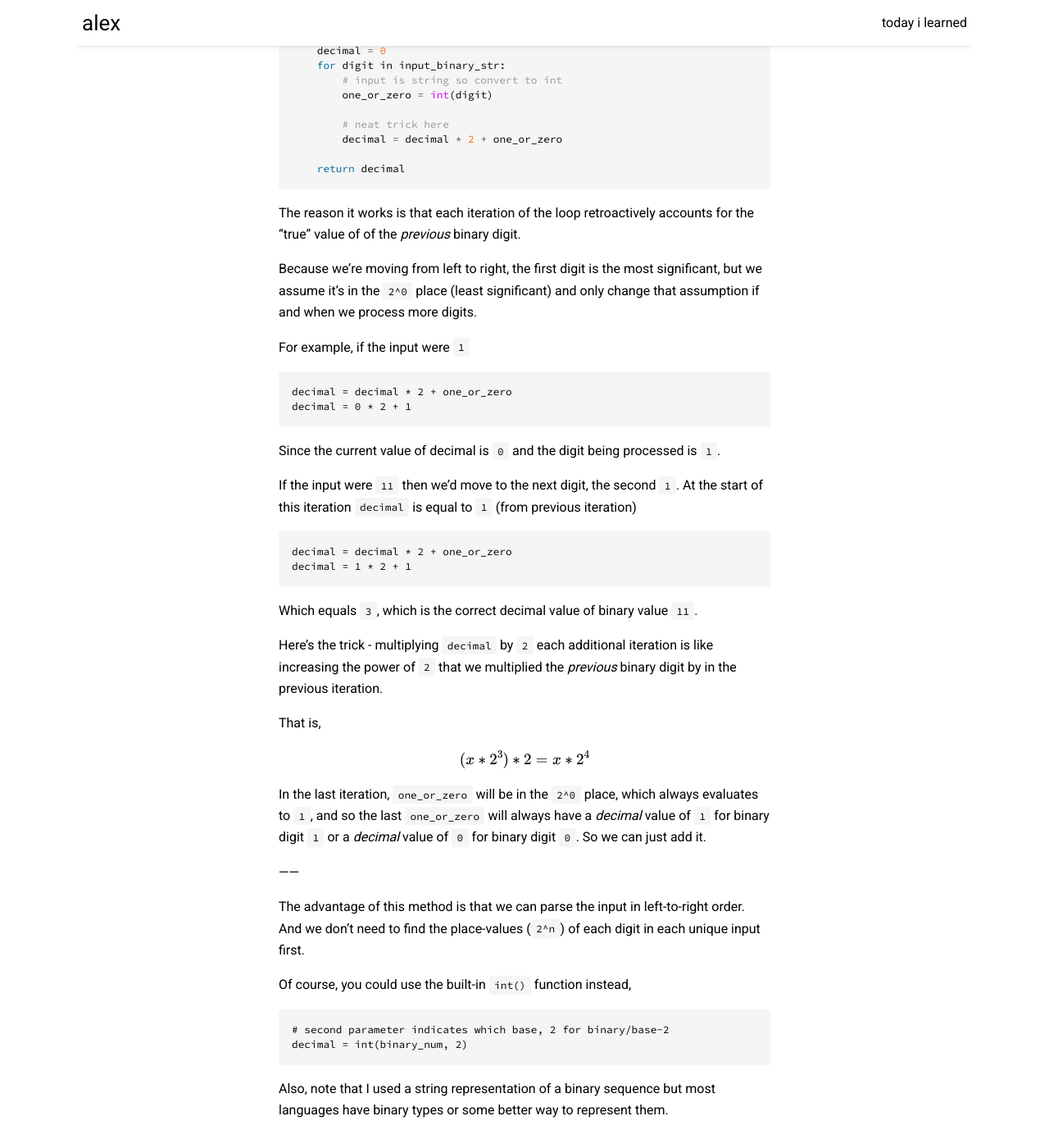
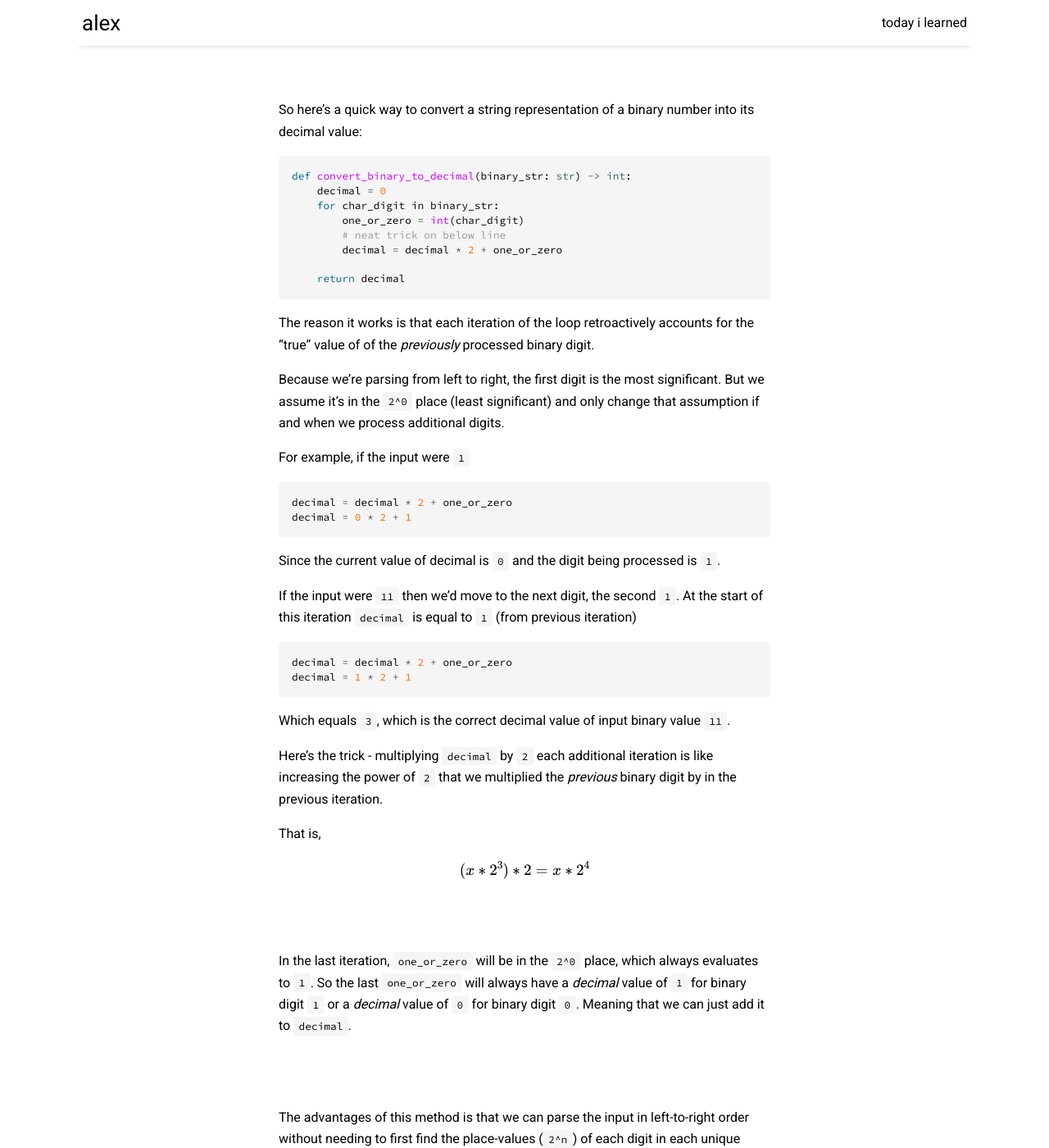
Before and after one commit to alexkhantreras/alexkhantreras.github.io, a Jekyll site: the page built from _posts/til/2023-06-05-convert-binary.md, in a window 1280 px wide and 1400 px high, scrolled down 460 px. Shown: the whole window at 82% size. Built offline with Jekyll 4.4.1, drawn with Linux system fonts in a browser that asks for light colours; nearby versions of some CDN libraries; formulas are drawn with MathJax 3; some of the changed text lies outside the part shown.

Commit message:
Update blog post 20230605

````diff
--- a/_posts/til/2023-06-05-convert-binary.md
+++ b/_posts/til/2023-06-05-convert-binary.md
@@ -1,71 +1,80 @@
 ---
 layout: post
-title: "how to quickly convert binary to decimal"
+title: "bin to dec"
 author: "alex"
 categories: til
 tags: [til]
-# image: picton-blue.jpg
+# image: anti-flash-white.jpg
 ---
 
-In decimal number systems each digit has a `10^n` value. In the number `123` the `3` is in the `10^0` place, which gives it a value of `3 * 10^0` = `3 * 1` = `3`. Or said another way, there are `3` `ones`.
+### A quick snippet to convert binary numbers to their decimal values
 
-Similarly, there are `2` `tens`, or `2 * 10^1` = `2 * 10` = `20`.
+<br/> <br/>
 
-Binary is analogous, but it uses powers of `2` instead of powers of `10`. So reading from right to left the place values are `2^0`, `2^1`, `2^2`, …, `2^n`
+In in the decimal number system each digit has a `10^n` value. In the number `123` the `3` is in the `10^0` place, which gives it a value of `3 * 10^0` = `3 * 1` = `3`. Or said another way, there are `3` `ones`.
 
-——
+Similarly, there are `2` `tens`, or `2 * 10^1` = `2 * 10` = `20`. And `1` `one-hundreds`, or `1 * 10^2` = `1 * 100` = `100`. The sum of these is of course `123`
+
+Binary is analogous, but it uses powers of `2` instead. So reading from right to left the place values of each digit are `2^0`, `2^1`, `2^2`, …, `2^n`
+
+<br/> <br/>
 
 So here’s a quick way to convert a string representation of a binary number into its decimal value:
 
 ```python
-def convert_binary_to_decimal(input_binary_str: str) -> int:
+def convert_binary_to_decimal(binary_str: str) -> int:
     decimal = 0
-    for digit in input_binary_str:
-        # input is string so convert to int
-        one_or_zero = int(digit)
-
-        # neat trick here
+    for char_digit in binary_str:
+        one_or_zero = int(char_digit)
+        # neat trick on below line
         decimal = decimal * 2 + one_or_zero
 
     return decimal
 ```
 
-The reason it works is that each iteration of the loop retroactively accounts for the “true” value of of the _previous_ binary digit.
+The reason it works is that each iteration of the loop retroactively accounts for the “true” value of of the _previously_ processed binary digit.
 
-Because we’re moving from left to right, the first digit is the most significant, but we assume it’s in the `2^0` place (least significant) and only change that assumption if and when we process more digits.
+Because we’re parsing from left to right, the first digit is the most significant. But we assume it’s in the `2^0` place (least significant) and only change that assumption if and when we process additional digits.
 
 For example, if the input were `1`
 
-    decimal = decimal * 2 + one_or_zero
-    decimal = 0 * 2 + 1
+```python
+decimal = decimal * 2 + one_or_zero
+decimal = 0 * 2 + 1
+```
 
 Since the current value of decimal is `0` and the digit being processed is `1`.
 
 If the input were `11` then we’d move to the next digit, the second `1`. At the start of this iteration `decimal` is equal to `1` (from previous iteration)
 
-    decimal = decimal * 2 + one_or_zero
-    decimal = 1 * 2 + 1
+```python
+decimal = decimal * 2 + one_or_zero
+decimal = 1 * 2 + 1
+```
 
-Which equals `3`, which is the correct decimal value of binary value `11`.
+Which equals `3`, which is the correct decimal value of input binary value `11`.
 
 Here’s the trick - multiplying `decimal` by `2` each additional iteration is like increasing the power of `2` that we multiplied the _previous_ binary digit by in the previous iteration.
 
 That is,
 
-$$
-(x * 2^3) * 2 = x * 2^4
-$$
+$$ (x * 2^3) * 2 = x * 2^4 $$
 
+<br/> <br/>
 
-In the last iteration, `one_or_zero` will be in the `2^0` place, which always evaluates to `1`, and so the last `one_or_zero` will always have a _decimal_ value of `1` for binary digit `1` or a _decimal_ value of `0` for binary digit `0`. So we can just add it.
+In the last iteration, `one_or_zero` will be in the `2^0` place, which always evaluates to `1`. So the last `one_or_zero` will always have a _decimal_ value of `1` for binary digit `1` or a _decimal_ value of `0` for binary digit `0`. Meaning that we can just add it to `decimal`.
 
-——
+<br/> <br/>
 
-The advantage of this method is that we can parse the input in left-to-right order. And we don’t need to find the place-values (`2^n`) of each digit in each unique input first.
+The advantages of this method is that we can parse the input in left-to-right order without needing to first find the place-values (`2^n`) of each digit in each unique input.
+
+<br/> <br/>
 
 Of course, you could use the built-in `int()` function instead,
 
-    # second parameter indicates which base, 2 for binary/base-2
-    decimal = int(binary_num, 2)
+```python
+# second parameter indicates which base, 2 for binary/base-2
+decimal = int(binary_num, 2)
+```
 
 Also, note that I used a string representation of a binary sequence but most languages have binary types or some better way to represent them.
````
